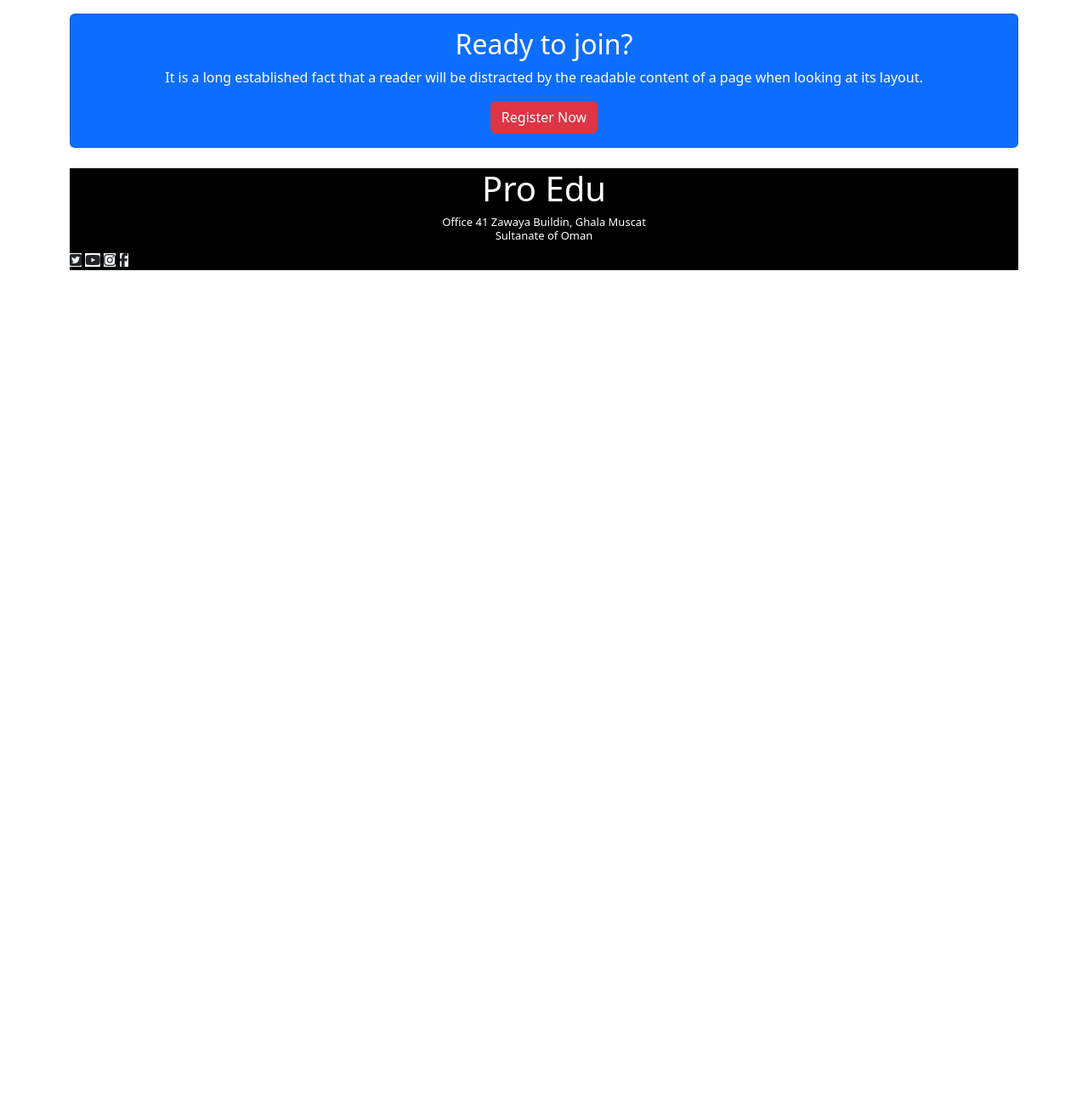
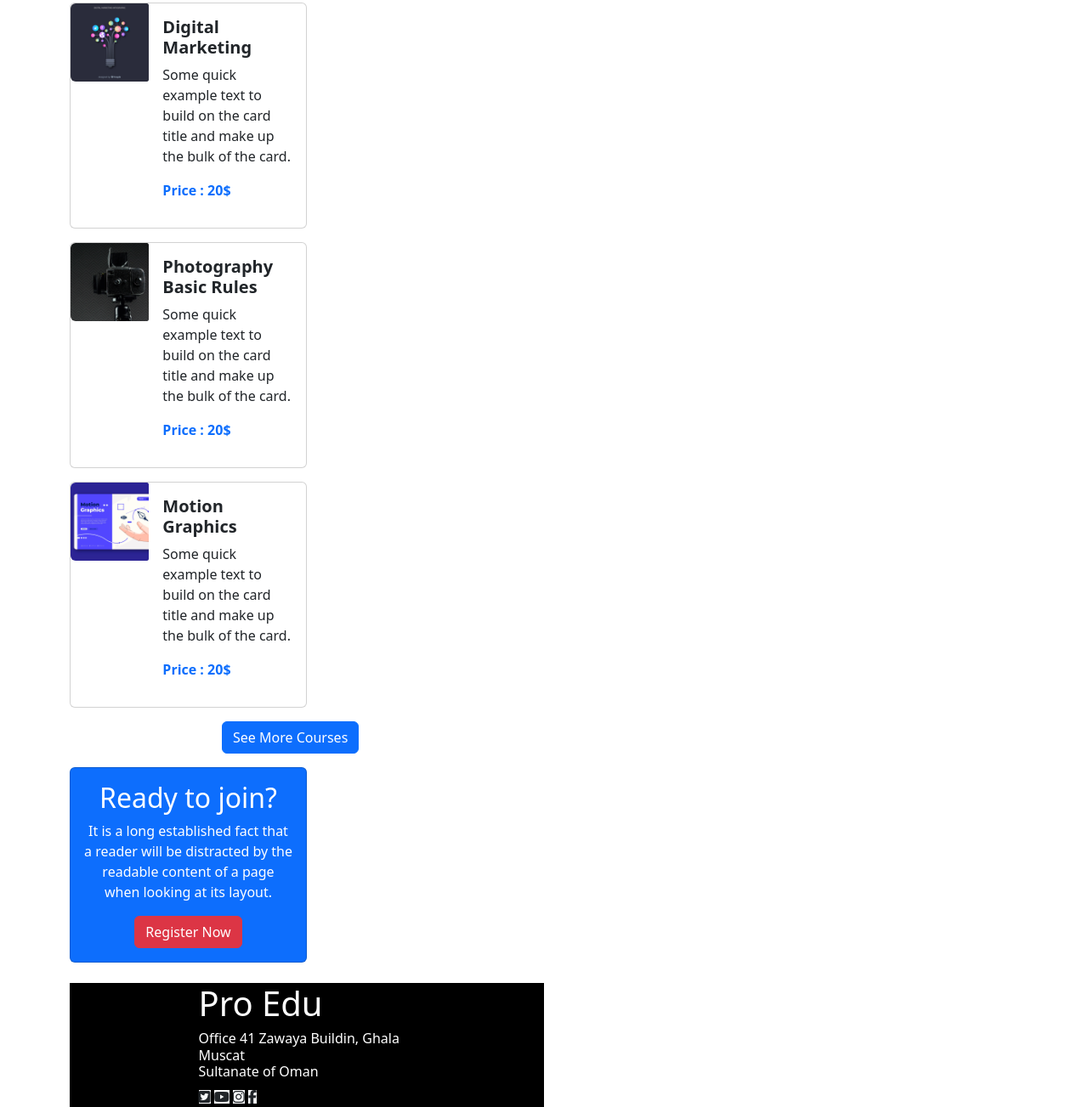
Before and after one commit to jahangirbd18/bdtech-website, a plain HTML site: page index.html in a window 1280 px wide. Shown: the part 1466-2769 px from the top of the page at 85% size. Before the commit the page ends 1784 px from the top, so only its background shows below. Drawn offline with nearby package versions, Linux system fonts and the light colour scheme.

Commit message:
Six-Commit

```diff
--- a/index.html
+++ b/index.html
@@ -13,7 +13,7 @@
 </head>
 
 <body>
-    <div class="container">
+    <div class="container row-cols-md-2 col-md-3 col-lg-12">
         <!-- Nav bar -->
         <header>
             <nav class="navbar fixed-top navbar-expand-lg bg-light">
@@ -58,7 +58,8 @@
         <!-- End Nav bar -->
         <main>
             <!-- carousel -->
-            <div id="carouselExampleCaptions" class="carousel slide" data-bs-ride="false">
+            <div id="carouselExampleCaptions" class="carousel slide"
+                data-bs-ride="false row-cols-md-2 col-md-3 col-lg-12">
                 <div class="carousel-indicators">
                     <button type="button" data-bs-target="#carouselExampleCaptions" data-bs-slide-to="0" class="active"
                         aria-current="true" aria-label="Slide 1"></button>
@@ -89,7 +90,7 @@
                             <button type="button" class="btn btn-primary btn-lg">Get Started</button>
                         </div>
                     </div>
-                    <div class="carousel-item">
+                    <div class="carousel-item row-cols-md-2 col-md-3 col-lg-12">
                         <img src="images/cover/cover-3.jpg" class="rounded mx-auto d-block img-fluid" alt="...">
                         <div class="carousel-caption d-none d-md-block">
                             <h1 style="color:aqua">Get Started Digital</h1>
@@ -112,7 +113,7 @@
                 </button>
             </div>
             <!-- End carousel -->
-            <div class="container-card">
+            <div class="container-card row-cols-md-2 col-md-3 col-lg-12">
 
                 <div class="text-center">
                     <p class="fs-2 fw-bold">Discover Our Popular <br>
@@ -124,7 +125,7 @@
 
 
 
-                <div class="row row-cols-1 row-cols-md-2 g-3 gap-3 ">
+                <div class="row-cols-md-2 col-md-3 col-lg-12 g-3 gap-3 ">
 
                     <div class="card mb-3" style="max-width: 540px;">
                         <div class="row g-0">
@@ -231,7 +232,7 @@
                 </div>
             </div>
             <!-- ready to join -->
-            <div class="readyTojoin mb-4">
+            <div class="readyTojoin mb-4 row-cols-md-2 col-md-3 col-lg-12">
                 <div class="card text-center bg-primary">
                     <div class="card-body w-100">
                         <h5 class="card-title fs-2 text-white text-center">Ready to join?</h5>
@@ -275,25 +276,25 @@
                     </div>
                 </div>
             </div>
-
-            <div class="footer bg-black">
-                <div class="footer-text">
-                    <h1 style="color:white; text-align: center;">Pro Edu
+            <div class="footer bg-black row-cols-md-2 col-md-3 col-lg-12">
+                <div class="container d-flex justify-content-center align-items-center">
+                    <div>
+                        <h1 style="color:white">Pro Edu
                         </h1>
-                    <h5 style="color:white; text-align:center; font-size: small;">
-                        Office 41 Zawaya Buildin, Ghala Muscat<br>
-                        Sultanate of Oman</h5>
-                </div>
-                <div class="icon mx-auto">
+                        <h6 style="color:white;">
+                            Office 41 Zawaya Buildin, Ghala Muscat<br>Sultanate of Oman</h6>
+                        <div class="justify-content-center ">
                             <i class="fab fa-twitter-square bg-light "> </i>
                             <i class="fab fa-youtube bg-light"></i>
                             <i class="fab fa-instagram bg-light"></i>
                             <i class="fab fa-facebook-f bg-light"></i>
                         </div>
-
+                    </div>
+                </div>
 
             </div>
 
+    </div>
 
     </main>
     </div>
```
Lines whose indentation alone changed are shown as unchanged.
